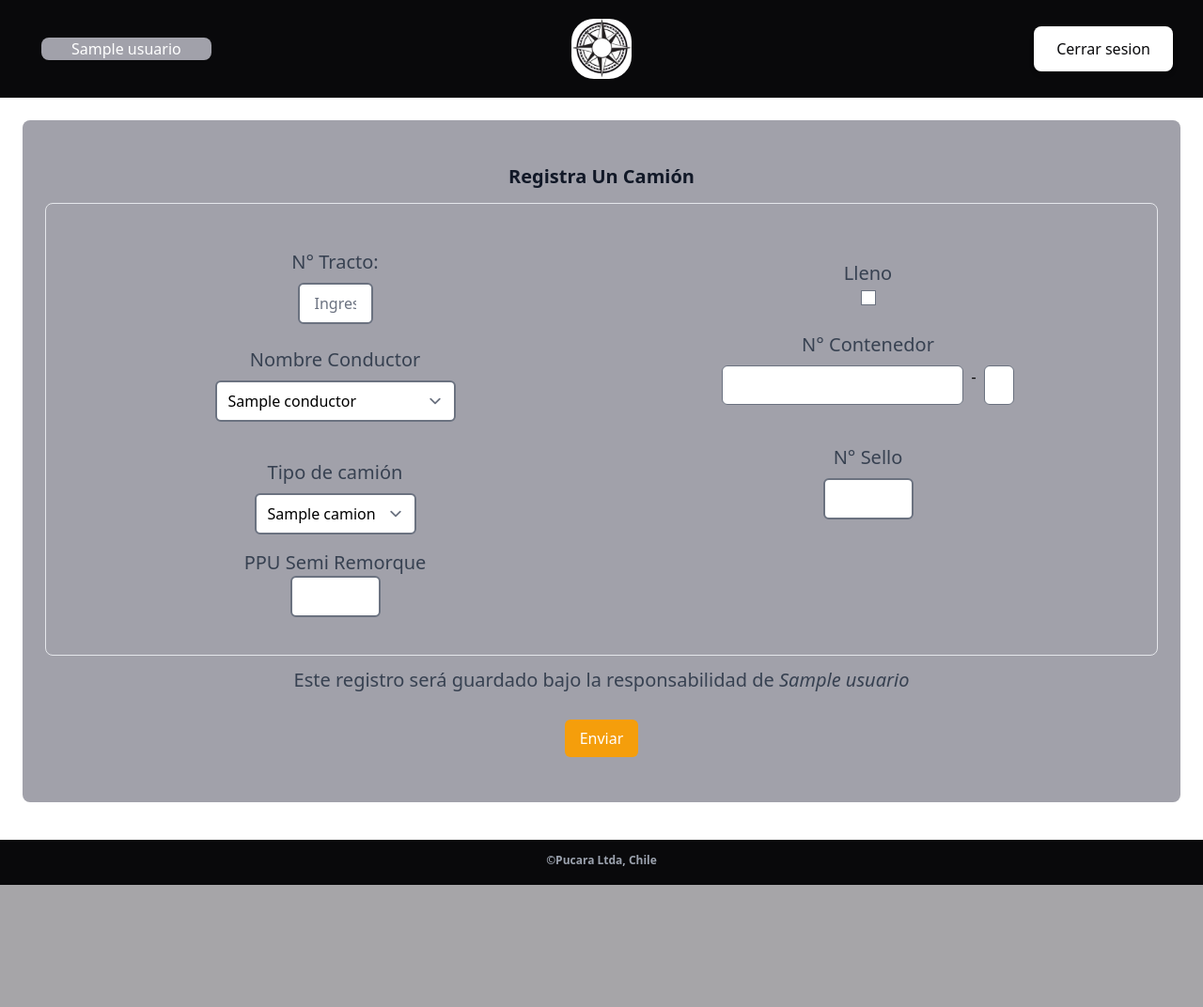
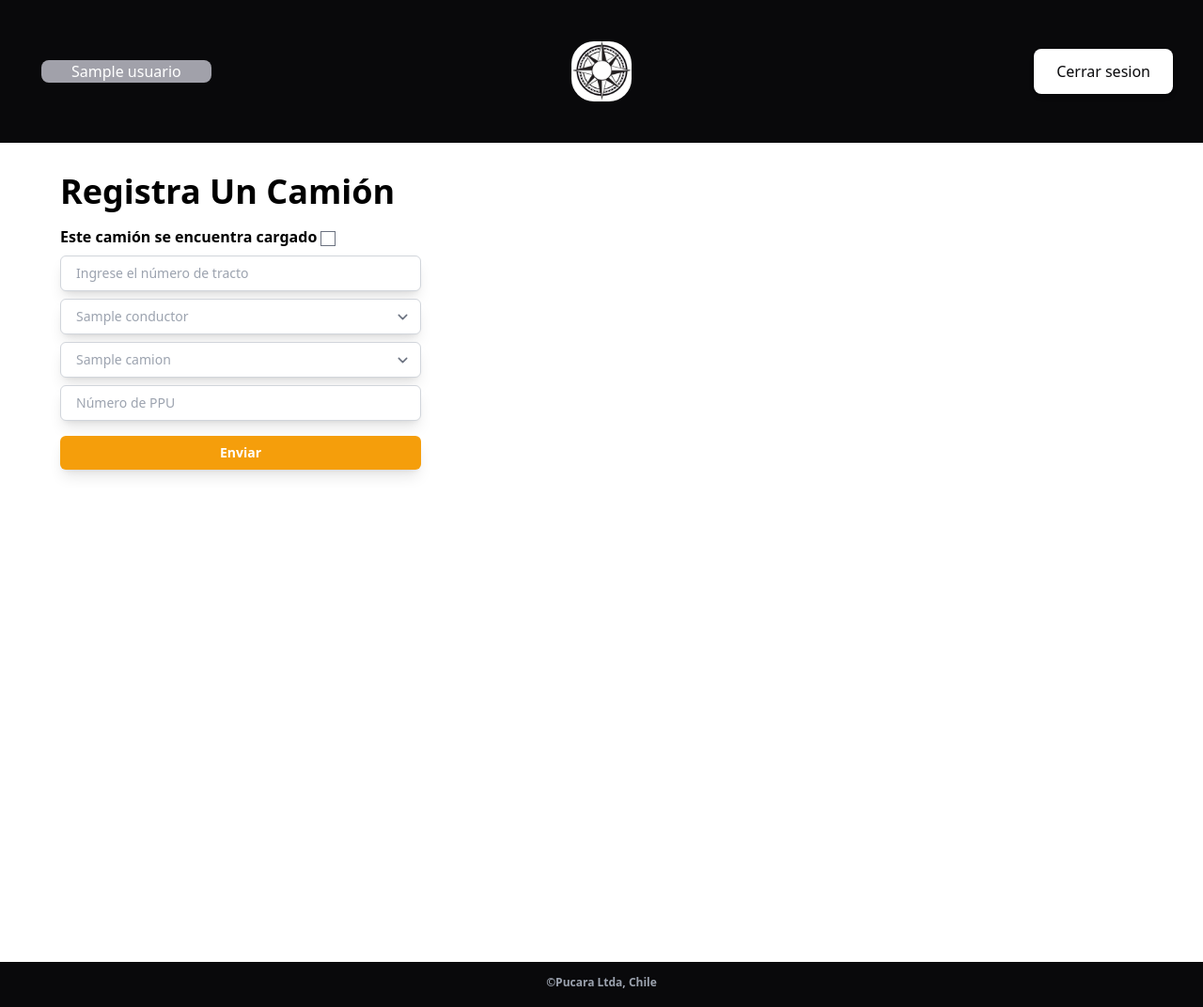
Before and after one commit to Franco-Marchese/pucara-web, a Django app: template appCentral/templates/nuevoRegistro.html in a window 1280 px wide. Shown: the whole page at 94% size. Before the commit the page ends 942 px from the top, so only its background shows below. Run offline with Django 4.2, Linux system fonts and the light colour scheme; the template is opened without the code that fills it: values that come from a table or form of the project are taken from there, others are empty; tables that the repository leaves empty hold one stand-in row (values such as "Sample post"); some libraries are stand-ins or nearby versions.

Commit message:
Modificados estilos de formulario de registro

```diff
--- a/appCentral/templates/central-base.html
+++ b/appCentral/templates/central-base.html
@@ -20,8 +20,10 @@
     </div>
     <!--Logo de Pucara-->
     <div>
-        <img alt="logo" src=" {% static 'img\logo.jpg' %}" class="h-16 w-16 mx-auto rounded-3xl"/>
-    </div>
+      <a href="{% url 'registros' %}" class="p-1.5">
+        <span class="sr-only">PUCARA</span>
+        <img alt="logo" src="{% static 'img\logo.jpg' %}" class="h-16 w-16 mx-auto rounded-3xl"/>
+      </a>    </div>
     <!--Para cerrar sesión activa-->
     <div class="flex justify-end items-center">
       <a
--- a/appCentral/templates/nuevoRegistro.html
+++ b/appCentral/templates/nuevoRegistro.html
@@ -2,22 +2,26 @@
 {% load static %}
 
 {% block nuevoRegistro %}
-<div class="bg-white">
+<div class="bg-white h-screen mx-16 my-8">
+  <h1 class="text-4xl font-semibold">Registra Un Camión</h1>
   <form action="." method="POST">
     {% csrf_token %}
-    <div class="bg-zinc-400 my-6 mx-6 py-8 px-6 rounded-lg">
-      <div class="text-center text-xl font-bold leading-8 text-gray-900 my-3">
-        <h1>Registra Un Camión</h1>
+    <div class="">
+      <div class="grid py-4 gap-2">
+        <div>
+          <label for="areaCheckedCheckbox" class="font-bold"> Este camión se encuentra cargado </label>
+          <input
+            class=""
+            type="checkbox"
+            name="cargado"
+            value="1"
+            id="areaCheckedCheckbox"
+          >
         </div>
-      <div class="border rounded-lg p-6 text-center ">
-        <div class="grid grid-cols-2 py-4 text-center">
-          <div class="">
-            <div class="py-2 text-center block  font-medium text-xl text-gray-700">
-              <label for="tracto">N° Tracto: </label>
-            </div>
+
         <div>
           <input
-                class="rounded-md px-4 py-2 w-20 border-2 focus:outline-none focus:border-amber-500"
+            class="w-full md:w-96 py-2 px-4 rounded-md shadow-lg border-gray-300 placeholder-gray-400 sm:text-sm"
             type="text"
             name="tracto"
             placeholder="Ingrese el número de tracto"
@@ -25,123 +29,93 @@
             required
           >
         </div>
-          </div>
 
-          <div class="py-4 col-start-2">
-            <div class="py-1 text-center block  font-medium text-xl text-gray-700">
-              <label for="cargado">Lleno</label>
-            </div>
         <div>
-              <input
-              class=""
-              type="checkbox"
-              name="cargado"
-              value="1"
-              id="cargado"
-            >
-            </div>
-          </div>
-
-          <div class="py-4">
-            <div class="py-2 text-center block  font-medium text-xl text-gray-700">
-              <label for="idConductor">Nombre Conductor</label>
-            </div>
-            <div>
-              <select class="rounded-md py-2 w-64 border-2 focus:outline-none focus:border-amber-500" id="idConductor" name="idConductor" required>
+          <select
+            class="w-full md:w-96 py-2 px-4 rounded-md shadow-lg border-gray-300 text-gray-400 sm:text-sm"
+            id="idConductor"
+            name="idConductor"
+            required>
             <!-- Options for idConductor selection -->
             {% for e in conductores %}
-                <option value="{{ e.id }}"> {{ e.nombre }} </option>
+            <option
+              value="{{ e.id }}"
+              class="w-full md:w-96 py-2 px-4 rounded-md shadow-lg border-gray-300 text-gray-400 sm:text-sm"> {{ e.nombre }} </option>
             {% endfor %}
           </select>
         </div>
+
+        <div>
+          <select
+            class="w-full md:w-96 py-2 px-4 rounded-md shadow-lg border-gray-300 text-gray-400 sm:text-sm"
+            name="idCamion"
+            required>
+            <!-- Options for idCamion selection -->
+            {% for e in camiones %}
+            <option
+              value="{{ e.id }}"
+              class="w-full md:w-96 py-2 px-4 rounded-md shadow-lg border-gray-300 text-gray-400 sm:text-sm"> {{ e.nombre }} </option>
+            {% endfor %}
+          </select>
         </div>
 
-          <div class="col-start-2 ">
-            <div class="py-2 text-center block  font-medium text-xl text-gray-700">
-              <label for="comienzoContenedor">N° Contenedor</label>
+        <div>
+          <input
+            class="w-full md:w-96 py-2 px-4 rounded-md shadow-lg border-gray-300 placeholder-gray-400 sm:text-sm"
+            type="text"
+            name="ppu"
+            required
+            placeholder="Número de PPU"
+            maxlength="6"
+          >
         </div>
-            <div class="flex justify-center  ">
+
+        <div aria-checked="false" class="hidden aria-checked:gap-2 aria-checked:grid">
+          <div>
+            <input
+              class="w-full md:w-96 py-2 px-4 rounded-md shadow-lg border-gray-300 placeholder-gray-400 sm:text-sm"
+              type="text"
+              name="sello"
+              required
+              placeholder="Número de sello"
+              maxlength="8"
+              id="sello"
+            >
+          </div>
+
           <div class="">
             <input
-                  class="rounded-md w-full text-center focus:outline-none"
+              class="w-full md:w-96 py-2 px-4 rounded-md shadow-lg border-gray-300 placeholder-gray-400 sm:text-sm"
               type="text"
               name="comienzoContenedor"
               required
               maxlength="10"
+              placeholder="5555555555"
               id="comienzoContenedor"
             >
-              </div>
-              <label for="finalContenedor" class="px-2">-</label>
-              <div>
             <input
-                  class="rounded-md px-2  w-8 text-center "
+              class="w-full md:w-12 py-2 px-4 rounded-md shadow-lg border-gray-300 placeholder-gray-400 sm:text-sm"
               type="text"
               name="finalContenedor"
               required
               maxlength="1"
+              placeholder="5"
               id="finalContenedor"
             >
           </div>
         </div>
       </div>
 
-          <div class=" py-4 ">
-            <div class="my-2 text-center block  font-medium text-xl text-gray-700 ">
-              <label for="idCamion">Tipo de camión</label>
-            </div>
-            <div>
-              <select class="rounded-md  py-2 border-2 " name="idCamion" required>
-                <!-- Options for idCamion selection -->
-                {% for e in camiones %}
-                <option value="{{ e.id }}"> {{ e.nombre }} </option>
-                {% endfor %}
-              </select>
-            </div>
-          </div>
-
-
+      {% comment %} <div class="text-center block  font-medium text-xl text-gray-700 my-3">
+        <p> Este registro será guardado bajo la responsabilidad de <i> {{ autor.nombre }} </i> </p>
+      </div> {% endcomment %}
 
       <div class="">
-            <div class="py-2 text-center block  font-medium text-xl text-gray-700">
-              <label for="sello">N° Sello</label>
-            </div>
-            <div>
-              <input
-                class="rounded-md px-4 w-24 border-2 focus:outline-none focus:border-amber-500"
-                type="text"
-                name="sello"
-                required
-                maxlength="8"
-                id="sello"
-              >
-            </div>
-          </div>
-
-
-          <div class="">
-            <div class="text-center block  font-medium text-xl text-gray-700">
-              <label for="ppu">PPU Semi Remorque</label>
-            </div>
-            <div>
-              <input
-                class="rounded-md px-4 w-24 border-2 focus:outline-none focus:border-amber-500"
-                type="text"
-                name="ppu"
-                required
-                maxlength="6"
-              >
-            </div>
-          </div>
-        </div>
-
-      </div>
-
-      <div class="text-center block  font-medium text-xl text-gray-700 my-3">
-        <p> Este registro será guardado bajo la responsabilidad de <i> {{ autor.nombre }} </i> </p>
-      </div>
-
-      <div class="text-center">
-        <button class="bg-amber-500 text-white px-4 py-2 rounded-md my-4" type="submit">Enviar</button>
+        <button
+          class="w-full md:w-96 py-2 px-4 rounded-md bg-amber-500 text-sm font-semibold shadow-lg text-white hover:bg-amber-600"
+          type="submit">
+            Enviar
+        </button>
       </div>
     </div>
   </form>
@@ -180,8 +154,17 @@
     });
   </script>
 
+  <script>
+    // Get references to the checkbox and the div element
+    const checkbox = document.getElementById('areaCheckedCheckbox');
+    const divElement = document.querySelector('div[aria-checked]');
 
-    </form>
+    // Add an event listener to the checkbox to handle changes
+    checkbox.addEventListener('change', function() {
+      // Update the aria-checked attribute of the div based on the checkbox value
+      divElement.setAttribute('aria-checked', this.checked);
+    });
+  </script>
 </div>
 
 {% endblock %}
--- a/appUsuarios/templates/usuario-base.html
+++ b/appUsuarios/templates/usuario-base.html
@@ -19,7 +19,7 @@
       </div>
       <!--Logo de Pucara-->
       <div>
-        <a href="{% url 'registros' %}" class="-m-1.5 p-1.5">
+        <a href="{% url 'registros' %}" class="p-1.5">
           <span class="sr-only">PUCARA</span>
           <img alt="logo" src="{% static 'img\logo.jpg' %}" class="h-16 w-16 mx-auto rounded-3xl"/>
         </a>
--- a/theme/static/css/dist/styles.css
+++ b/theme/static/css/dist/styles.css
@@ -772,6 +764,11 @@ select {
 
 .-m-1\.5 {
   margin: -0.375rem;
+}
+
+.mx-16 {
+  margin-left: 4rem;
+  margin-right: 4rem;
 }
 
 .mx-2 {
@@ -844,16 +841,6 @@ select {
   margin-bottom: 2rem;
 }
 
-.mx-16 {
-  margin-left: 4rem;
-  margin-right: 4rem;
-}
-
-.mx-8 {
-  margin-left: 2rem;
-  margin-right: 2rem;
-}
-
 .ml-4 {
   margin-left: 1rem;
 }
@@ -1146,14 +1094,14 @@ select {
   padding: 0.25rem;
 }
 
+.p-1\.5 {
+  padding: 0.375rem;
+}
+
 .p-10 {
   padding: 2.5rem;
 }
 
-.p-2 {
-  padding: 0.5rem;
-}
-
 .p-3 {
   padding: 0.75rem;
 }
@@ -1168,10 +1116,6 @@ select {
 
 .p-6 {
   padding: 1.5rem;
-}
-
-.p-1\.5 {
-  padding: 0.375rem;
 }
 
 .px-2 {
@@ -1396,6 +1330,12 @@ select {
 .placeholder-gray-400::placeholder {
   --tw-placeholder-opacity: 1;
   color: rgb(156 163 175 / var(--tw-placeholder-opacity));
+}
+
+.shadow-lg {
+  --tw-shadow: 0 10px 15px -3px rgb(0 0 0 / 0.1), 0 4px 6px -4px rgb(0 0 0 / 0.1);
+  --tw-shadow-colored: 0 10px 15px -3px var(--tw-shadow-color), 0 4px 6px -4px var(--tw-shadow-color);
+  box-shadow: var(--tw-ring-offset-shadow, 0 0 #0000), var(--tw-ring-shadow, 0 0 #0000), var(--tw-shadow);
 }
 
 .shadow-md {
@@ -1404,29 +1344,12 @@ select {
   box-shadow: var(--tw-ring-offset-shadow, 0 0 #0000), var(--tw-ring-shadow, 0 0 #0000), var(--tw-shadow);
 }
 
-.shadow-sm {
-  --tw-shadow: 0 1px 2px 0 rgb(0 0 0 / 0.05);
-  --tw-shadow-colored: 0 1px 2px 0 var(--tw-shadow-color);
-  box-shadow: var(--tw-ring-offset-shadow, 0 0 #0000), var(--tw-ring-shadow, 0 0 #0000), var(--tw-shadow);
-}
-
 .shadow-xl {
   --tw-shadow: 0 20px 25px -5px rgb(0 0 0 / 0.1), 0 8px 10px -6px rgb(0 0 0 / 0.1);
   --tw-shadow-colored: 0 20px 25px -5px var(--tw-shadow-color), 0 8px 10px -6px var(--tw-shadow-color);
   box-shadow: var(--tw-ring-offset-shadow, 0 0 #0000), var(--tw-ring-shadow, 0 0 #0000), var(--tw-shadow);
 }
 
-.shadow-lg {
-  --tw-shadow: 0 10px 15px -3px rgb(0 0 0 / 0.1), 0 4px 6px -4px rgb(0 0 0 / 0.1);
-  --tw-shadow-colored: 0 10px 15px -3px var(--tw-shadow-color), 0 4px 6px -4px var(--tw-shadow-color);
-  box-shadow: var(--tw-ring-offset-shadow, 0 0 #0000), var(--tw-ring-shadow, 0 0 #0000), var(--tw-shadow);
-}
-
-.shadow-yellow-800 {
-  --tw-shadow-color: #854d0e;
-  --tw-shadow: var(--tw-shadow-colored);
-}
-
 .ring-1 {
   --tw-ring-offset-shadow: var(--tw-ring-inset) 0 0 0 var(--tw-ring-offset-width) var(--tw-ring-offset-color);
   --tw-ring-shadow: var(--tw-ring-inset) 0 0 0 calc(1px + var(--tw-ring-offset-width)) var(--tw-ring-color);
```
Also changed, not shown: other parts of theme/static/css/dist/styles.css (+49 -98 lines), appCentral/templates/registros.html (+15 -9 lines). Lines whose indentation alone changed are shown as unchanged.
